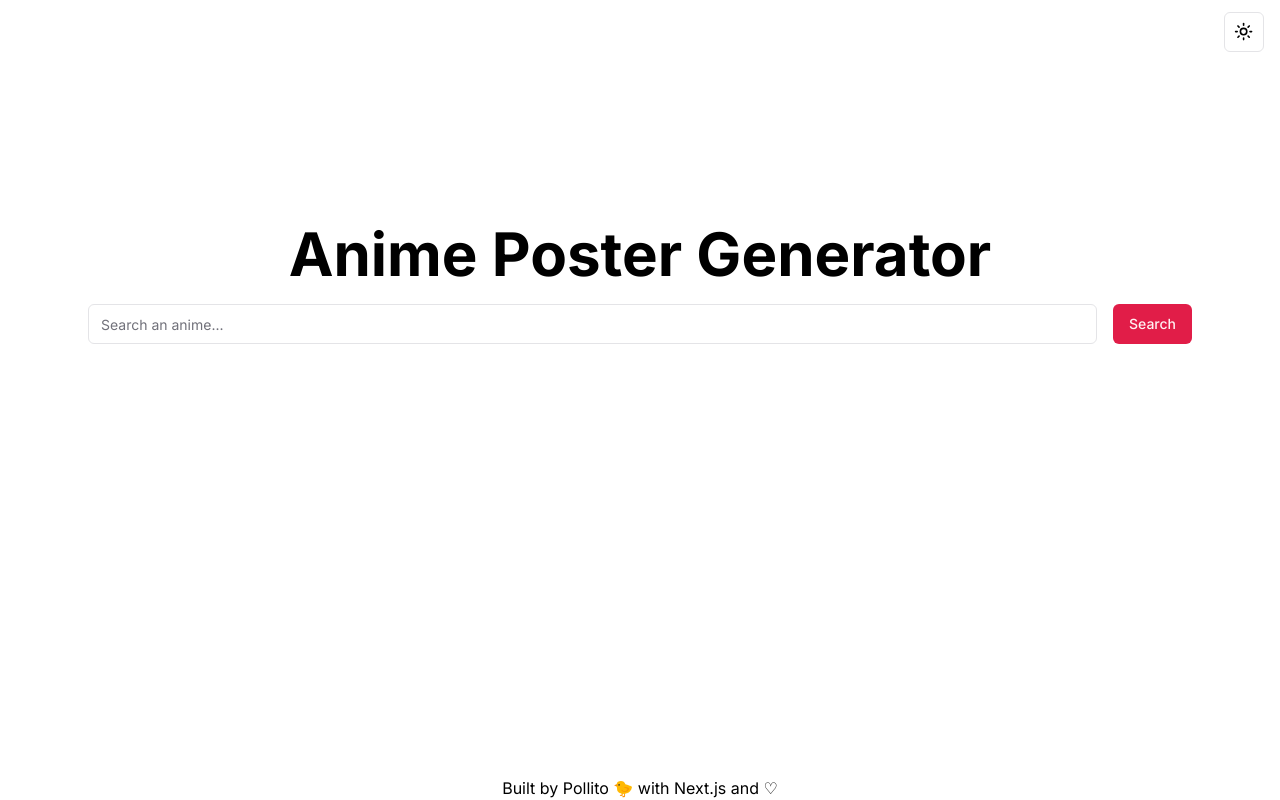
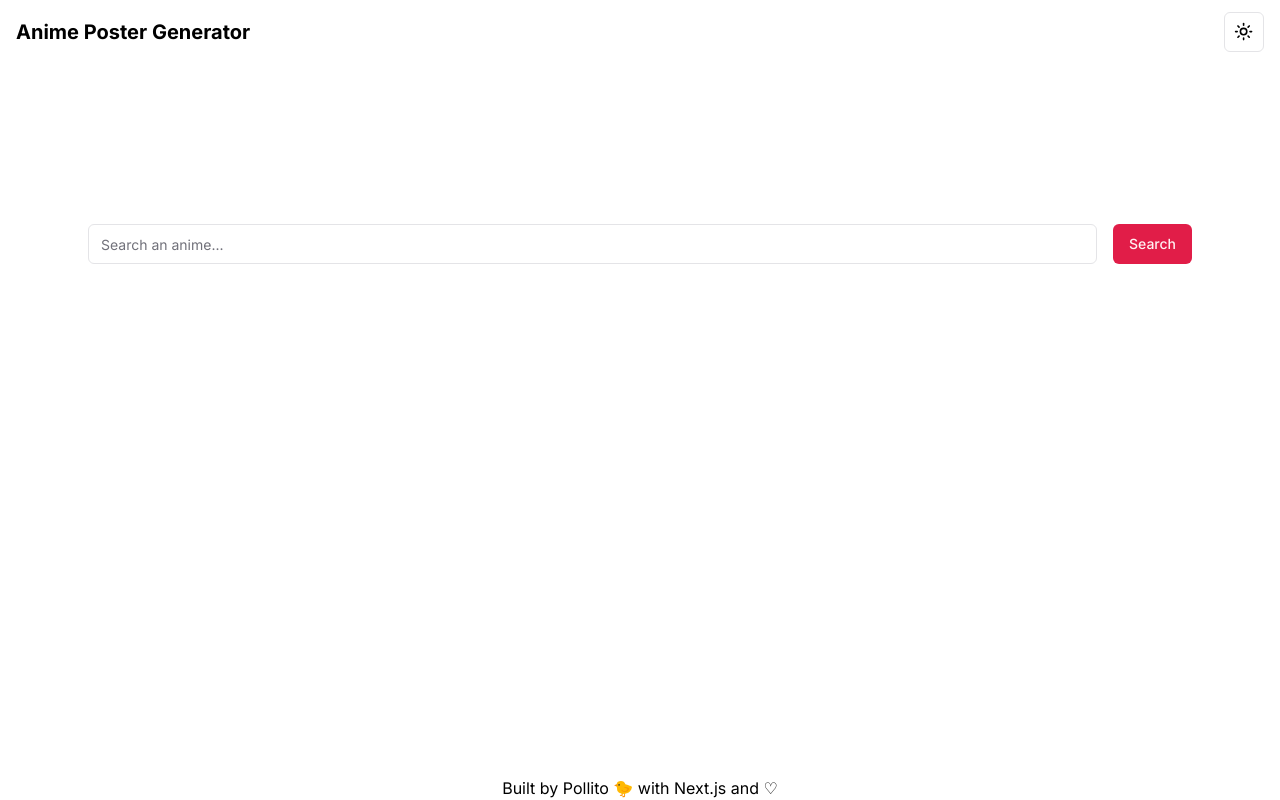
Before and after one commit to franBec/anime-poster-generator-frontend, a Next.js app: page / in a window 1280 px wide. Built offline with nearby package versions, Linux system fonts and the light colour scheme.

Commit message:
improved form + created a way back home

```diff
--- a/src/app/page.tsx
+++ b/src/app/page.tsx
@@ -5,7 +5,6 @@ export default function Home() {
     <main className="relative pb-24">
       <div className=" text-center">
         <div className="py-24 md:py-36">
-          <h1 className="mb-5 text-6xl font-bold">Anime Poster Generator</h1>
           <SearchAnimeForm />
         </div>
       </div>
--- a/src/components/animePosterGenerator/layout/header.tsx
+++ b/src/components/animePosterGenerator/layout/header.tsx
@@ -1,10 +1,18 @@
 import { ModeToggle } from "@/components/theme-provider/modeToggle";
+import Link from "next/link";
 import React from "react";
 
 const Header = () => {
   return (
-    <div className="flex justify-end">
-      <ModeToggle />
+    <div className="flex justify-between items-center">
+      <div>
+        <Link type="button" href={"/"}>
+          <h1 className="text-xl font-bold ">Anime Poster Generator</h1>
+        </Link>
+      </div>
+      <div>
+        <ModeToggle />
+      </div>
     </div>
   );
 };
--- a/src/components/animePosterGenerator/searchAnimeForm.tsx
+++ b/src/components/animePosterGenerator/searchAnimeForm.tsx
@@ -1,29 +1,19 @@
 "use client";
 
-import { zodResolver } from "@hookform/resolvers/zod";
 import { useForm } from "react-hook-form";
-import { z } from "zod";
 
 import { Button } from "@/components/ui/button";
 import { Form, FormControl, FormField, FormItem } from "@/components/ui/form";
 import { Input } from "@/components/ui/input";
 import { useRouter } from "next/navigation";
-
-const formSchema = z.object({
-  q: z.string().min(1),
-});
+import { GetAnimeSearchApiArg } from "../../../generated/rtk-query/jikanApi";
 
 export function SearchAnimeForm() {
-  const form = useForm<z.infer<typeof formSchema>>({
-    resolver: zodResolver(formSchema),
-    defaultValues: {
-      q: "",
-    },
-  });
+  const form = useForm<GetAnimeSearchApiArg>();
 
   const router = useRouter();
 
-  function onSubmit(values: z.infer<typeof formSchema>) {
+  function onSubmit(values: GetAnimeSearchApiArg) {
     router.push(`/search?q=${values.q}`);
   }
 
```
